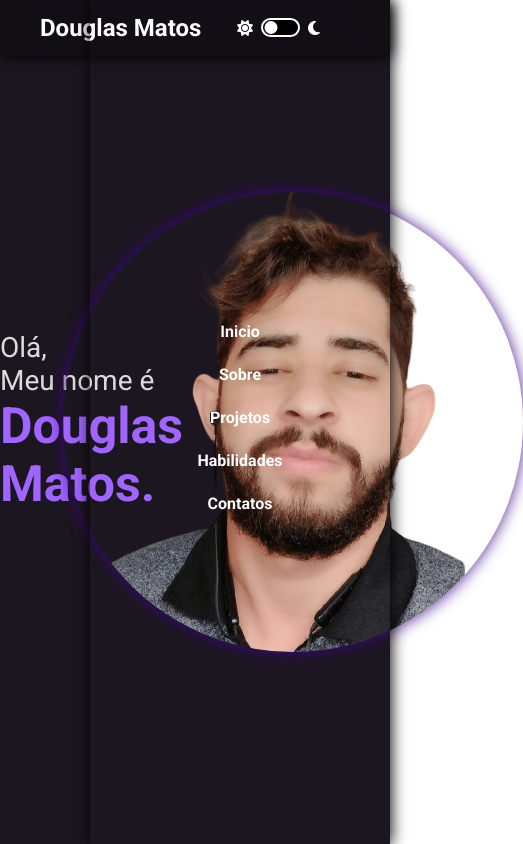
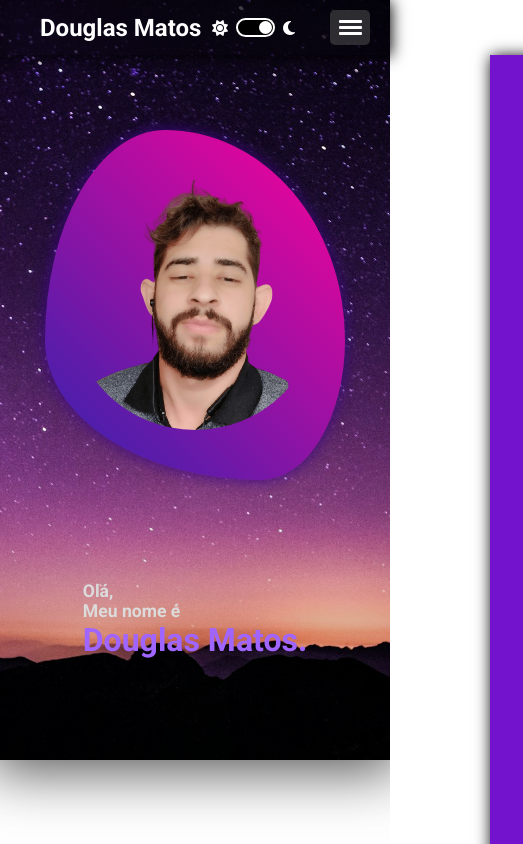
Before and after one commit to DouglasMatos17/Portfolio, a React (Vite) app: page / in a window 390 px wide. Shown: the whole page, 523 px wide, since content can reach past the window. Built offline with nearby package versions, Linux system fonts and the light colour scheme.

Commit message:
Atualização de segurança do projeto.

```diff
--- a/src/App.jsx
+++ b/src/App.jsx
@@ -3,8 +3,8 @@ import { useState } from 'react';
 import { ThemeProvider } from 'styled-components';
 
 //Imports de componentes React
-import Header from './Header/Header.jsx'
-import LobbySection from './Lobby/LobbySection.jsx'
+import Header from './Componentes/Header/Header.jsx'
+import LobbySection from './Componentes/Lobby/LobbySection.jsx'
 
 function App () {
 
--- /dev/null
+++ b/src/Componentes/Header/Header.jsx
@@ -0,0 +1,52 @@
+import PropTypes from 'prop-types';
+import { useState } from 'react';
+
+/*Importações de style-components*/
+import { SectionHeader, Nav, BtnTema, ContentTema, CirculoTema, Button } from './HeaderStyler';
+
+function Header({toggleDarkMode}) {
+
+    const [menu, setMenu] = useState(false);
+
+    const toggleMenu = ()=> {
+        setMenu(!menu)
+    }
+
+    return (
+        <>
+        <SectionHeader>
+            <Nav menu={menu}>
+                <h1>Douglas Matos</h1>
+                <ul>
+                    <li><a href="#lobby">Inicio</a></li>
+                    <li><a href="#perfil">Sobre</a></li>
+                    <li><a href="#projetos">Projetos</a></li>
+                    <li><a href="#skills">Habilidades</a></li>
+                    <li><a href="#contatos">Contatos</a></li>
+                </ul>
+                <div>
+                    <BtnTema onClick={toggleDarkMode}>
+                        <i className="fa-solid fa-sun"></i>
+                        <ContentTema>
+                            <CirculoTema></CirculoTema>
+                        </ContentTema>
+                        <i className="fa-solid fa-moon"></i>
+                    </BtnTema>
+                    <Button onClick={toggleMenu} menu={menu}>
+                        <span className='linha1'></span>
+                        <span className='linha2'></span>
+                        <span className='linha3'></span>
+                    </Button>
+                </div>
+            </Nav>
+        </SectionHeader>
+        </>
+    );
+}
+
+Header.propTypes = {
+    toggleDarkMode: PropTypes.func.isRequired,
+};
+
+
+export default Header;
--- a/src/Header/HeaderStyler.jsx
+++ b/src/Componentes/Header/HeaderStyler.jsx
@@ -27,6 +27,13 @@ const Nav = styled.nav`
     font-weight: 600;
 
     z-index: 10;
+
+    & div{
+        display: flex;
+    }
+
+
+
     & h1{
         padding-left: 40px;
 
@@ -46,12 +53,14 @@ const Nav = styled.nav`
             align-items: center;
             height: 100vh;
             width: 300px;
-            right: 0;
-            top: 0px;
+            top: 55px;
+            right: -400px;
+            transform: ${(props)=> props.menu? 'translateX(-400px)' : 'translateX(0px)'};
             z-index: 0;
-            background-color: var(--cor-modoEscudo1);
+            background-color: #7313ce;
             box-shadow: 1px 1px 15px black;
             padding: 0;
+            transition: .5s;
         }
         @media (max-width: 630px){
             gap: 25px;
@@ -106,7 +115,7 @@ const Nav = styled.nav`
 
 const BtnTema = styled.div`
     display: flex;
-    margin-right: 70px;
+    margin-right: 35px;
     align-items: center;
     transition:all 1s;
 `;
@@ -130,9 +139,51 @@ const CirculoTema = styled.div`
     width: 13px;
     border-radius: 50%;
     background-color: ${(props) => props.theme.darkMode ? 'white' : 'black'};;
-    transform: translateX(${(props)=>props.theme.darkMode?'-150%':'0%'});
+    transform: translateX(${(props)=>props.theme.darkMode?'0%':'-150%'});
     transition:all .5s;
 
 `;
 
-export { SectionHeader, Nav, BtnTema, ContentTema, CirculoTema };
+const Button = styled.button`
+
+    display: none;
+    flex-direction: column;
+    width: 40px;
+    height: 35px;
+    margin-right: 20px;
+    background-color: #52525287;
+    border: 0px;
+    border-radius: 5px;
+    gap: 3px;
+    cursor: pointer;
+
+    & span {
+        display: flex;
+        width: 23px;
+        height: 3px;
+        background-color: white;
+        border-radius: 1px;
+        transition: all .5s;
+    }
+
+    & .linha1{
+        transform: ${(props)=> props.menu? 'translateY(3px)rotate(-45deg)' : ''};
+    }
+
+    & .linha2{
+        display: ${(props)=> props.menu? 'none' : 'flex'};
+    }
+
+    & .linha3{
+        transform: ${(props)=> props.menu ? 'translateY(-3px)rotate(45deg)': '' };
+    }
+
+
+    @media (max-width: 1000px){
+        display: flex;
+        justify-content: center;
+        align-items: center;
+    }
+`;
+
+export { SectionHeader, Nav, BtnTema, ContentTema, CirculoTema, Button };
--- a/src/Lobby/LobbySection.jsx
+++ b/src/Componentes/Lobby/LobbySection.jsx
@@ -12,7 +12,9 @@ function LobbySection() {
                 </div>
             </LobbyLeft>
             <LobbyRight>
-                <img src="Perfil.png" alt="Foto Douglas Matos"/>
+                <div>
+                    <img src="Perfil.png" alt="Foto Douglas Matos"/>
+                </div>
             </LobbyRight>
         </Section>
         </>
--- /dev/null
+++ b/src/Componentes/Lobby/LobbySectionStyler.jsx
@@ -0,0 +1,113 @@
+import styled from "styled-components";
+
+const Section = styled.section`
+    display: flex;
+    height: 90vh;
+    max-height: 1080px;
+    min-height: 700px;
+    justify-content: center;
+    background-image: ${(props)=> props.theme.darkMode? 'url(/HomeBG.jpg)' : 'url(/HomeBGLightjpg.jpg)'};
+    background-size: cover;
+    background-position: bottom;
+    transition: all .4s;
+    gap: 30px;
+    box-shadow: 0px 0px 55px 10px rgba(0, 0, 0, 0.700),
+        inset 0px -300px 500px -200px rgba(0, 0, 0, 0.3);
+
+    @media (max-width: 810px){
+        flex-direction: column-reverse;
+        align-items: center;
+        gap: 0px;
+    }
+`;
+
+const LobbyLeft = styled.div`
+    display: flex;
+    flex-direction: column;
+    height: 100%;
+    width: 35%;
+    justify-content: center;
+    align-items: center;
+    color: ${(props) => props.theme.temacores.color[props.theme.darkMode ? 'dark' : 'light'].secun};;
+
+    & p {
+            font-size: 1.8rem;
+            font-weight: 900;
+        }
+
+    & h1{
+        font-size: 3rem;
+        font-weight: 700;
+        color: #a064ff;
+    }
+
+    @media (max-width: 1000px){
+        & h1{
+            font-size: 2.5rem;
+        }
+        & p {
+            font-size: 1.4rem;
+        }
+    }
+
+    @media (max-width: 810px){
+        min-width: 350px;
+    }
+
+    @media (max-width: 400px){
+        min-width: 300px;
+        & h1{
+            font-size: 2rem;
+        }
+        & p{
+            font-size: 1.1rem;
+        }
+    }
+`;
+
+const LobbyRight = styled.div`
+    display: flex;
+    height: 100%;
+    width: 35%;
+    justify-content: center;
+    align-items: center;
+
+    & div{
+        display: flex;
+        justify-content: center;
+        align-items: center;
+        width: 430px;
+        min-width: 400px;
+        height: 450px;
+        border-radius: 40% 60% 28% 72% / 60% 60% 40% 40% ;
+        box-shadow: 0px 0px 15px rgba(63, 6, 138, 0.911);
+        background-image: linear-gradient(45deg, #3023AE 0%, #FF0099 100%);
+    }
+
+    & img{
+        display: flex;
+        border-radius: 50%;
+        width: 330px;
+    }
+
+    @media (max-width: 1000px){
+        & div{
+            min-width: 300px;
+            height: 350px;
+        }
+
+        & img{
+            width: 250px;
+        }
+    }
+    @media (max-width: 810px){
+        margin-top: 130px;
+
+        & div{
+            width: 300px;
+            height: 350px;
+        }
+    }
+`;
+
+export {Section , LobbyLeft, LobbyRight};
--- a/src/Header/Header.jsx
+++ /dev/null
@@ -1,38 +0,0 @@
-import PropTypes from 'prop-types';
-
-/*Importações de style-components*/
-import { SectionHeader, Nav, BtnTema, ContentTema, CirculoTema } from './HeaderStyler';
-
-function Header({toggleDarkMode}) {
-
-    return (
-        <>
-        <SectionHeader>
-            <Nav>
-                <h1>Douglas Matos</h1>
-                <ul>
-                    <li><a href="#lobby">Inicio</a></li>
-                    <li><a href="#perfil">Sobre</a></li>
-                    <li><a href="#projetos">Projetos</a></li>
-                    <li><a href="#skills">Habilidades</a></li>
-                    <li><a href="#contatos">Contatos</a></li>
-                </ul>
-                <BtnTema onClick={toggleDarkMode}>
-                    <i className="fa-solid fa-sun"></i>
-                    <ContentTema>
-                        <CirculoTema></CirculoTema>
-                    </ContentTema>
-                    <i className="fa-solid fa-moon"></i>
-                </BtnTema>
-            </Nav>
-        </SectionHeader>
-        </>
-    );
-}
-
-Header.propTypes = {
-    toggleDarkMode: PropTypes.func.isRequired,
-};
-
-
-export default Header;
--- a/src/Lobby/LobbySectionStyler.jsx
+++ /dev/null
@@ -1,41 +0,0 @@
-import styled from "styled-components";
-
-const Section = styled.section`
-    display: flex;
-    height: 100vh;
-    max-height: 1080px;
-    background-color: ${(props) => props.theme.temacores.color[props.theme.darkMode ? 'dark' : 'light'].prim};
-    transition: all .5s;
-`;
-
-const LobbyLeft = styled.div`
-    display: flex;
-    flex-direction: column;
-    height: 100%;
-    width: 50%;
-    justify-content: center;
-    align-items: center;
-    font-size: 28px;
-    color: ${(props) => props.theme.temacores.color[props.theme.darkMode ? 'dark' : 'light'].secun};;
-
-    & h1{
-        font-size: 50px;
-        font-weight: 700;
-        color: rgb(160, 100, 255);
-    }
-`;
-
-const LobbyRight = styled.div`
-    display: flex;
-    width: 50%;
-    justify-content: center;
-    align-items: center;
-
-    & img{
-        display: flex;
-        border-radius: 50%;
-        box-shadow: 0px 0px 15px rgba(63, 6, 138, 0.911);
-    }
-`;
-
-export {Section , LobbyLeft, LobbyRight};
--- a/src/Lobby/lobby.css
+++ /dev/null
@@ -1,146 +0,0 @@
-
-
-.lobby{
-    display: flex;
-    height: 100vh;
-    max-height: 1080px;
-}
-
-
-.lobby-left{
-    display: flex;
-    flex-direction: column;
-    height: 100%;
-    width: 50%;
-    justify-content: center;
-    align-items: center;
-    gap: 70px;
-    font-size: 28px;
-}
-
-.name{
-    font-size: 50px;
-    font-weight: 700;
-    color: rgb(160, 100, 255);
-}
-
-.lobby-left img{
-    width: 45px;
-    transition: 0.5s;
-}
-
-.lobby-left img:hover{
-    transform: scale(200%);
-}
-
-.lobby-prof{
-    display: flex;
-    gap: 60px;
-}
-
-
-
-
-
-
-.lobby-right{
-    display: flex;
-    width: 50%;
-    justify-content: center;
-    align-items: center;
-    background-image: url(/imagens/principal.jpg);
-    background-size: cover;
-}
-
-.lobby-right-nuvem{
-    display: flex;
-    justify-content: center;
-    align-items: center;
-    height: 100%;
-    width: 100%;
-    background: rgb(0,0,0);
-    background: linear-gradient(90deg, rgba(0,0,0,1) 0%, rgba(0,0,0,0.8) 14%, rgba(0,0,0,0.5) 80%);
-
-}
-
-.lobby-card{
-    display: flex;
-    flex-direction: column;
-    align-items: center;
-    gap: 45px;
-}
-
-.lobby-perfil img{
-    display: flex;
-    border-radius: 50%;
-    box-shadow: 0px 0px 15px rgba(132, 38, 255, 0.911);
-}
-
-.lobby-social{
-    display: flex;
-    align-items: center;
-    justify-content: center;
-    width: 200px;
-    padding: 5px;
-    gap: 30px;
-
-    background-color: rgba(240, 248, 255, 0.226);
-    border-radius: 10px;
-}
-
-
-
-@media (max-width: 850px){
-
-    .lobby-perfil img{
-        width: 300px;
-
-    }
-
-}
-
-@media (max-width: 800px){
-
-    .lobby {
-       flex-direction: column-reverse;
-
-    }
-
-    .lobby-right, .lobby-left{
-        width: 100%;
-        height: 50%;
-    }
-
-    .lobby-card{
-        padding-top: 60px;
-    }
-
-    .lobby-perfil img{
-        width: 250px;
-
-    }
-
-
-}
-
-@media (max-height: 700px){
-
-    .lobby{
-        min-height: 600px
-    }
-    .lobby-left{
-        padding-top: 35px;
-        padding-bottom: 35px;
-    }
-
-    .lobby-card{
-        padding-top: 60px;
-        padding-bottom: 35px;
-    }
-}
-
-@media (max-width: 400px){
-    h1, .name{
-        font-size: 35px;
-    }
-}
--- a/src/Themes.js
+++ b/src/Themes.js
@@ -6,7 +6,7 @@ const temacores = {
             terce: '#5f08b1',
         },
         light: {
-            prim: '#dbdbdb',
+            prim: '#F3F2EF',
             secun: '#1c1620',
             terce: '#f5f5f5',
         }
```
Also changed, not shown: public/HomeBG.jpg (added), public/HomeBGLightjpg.jpg (added).
